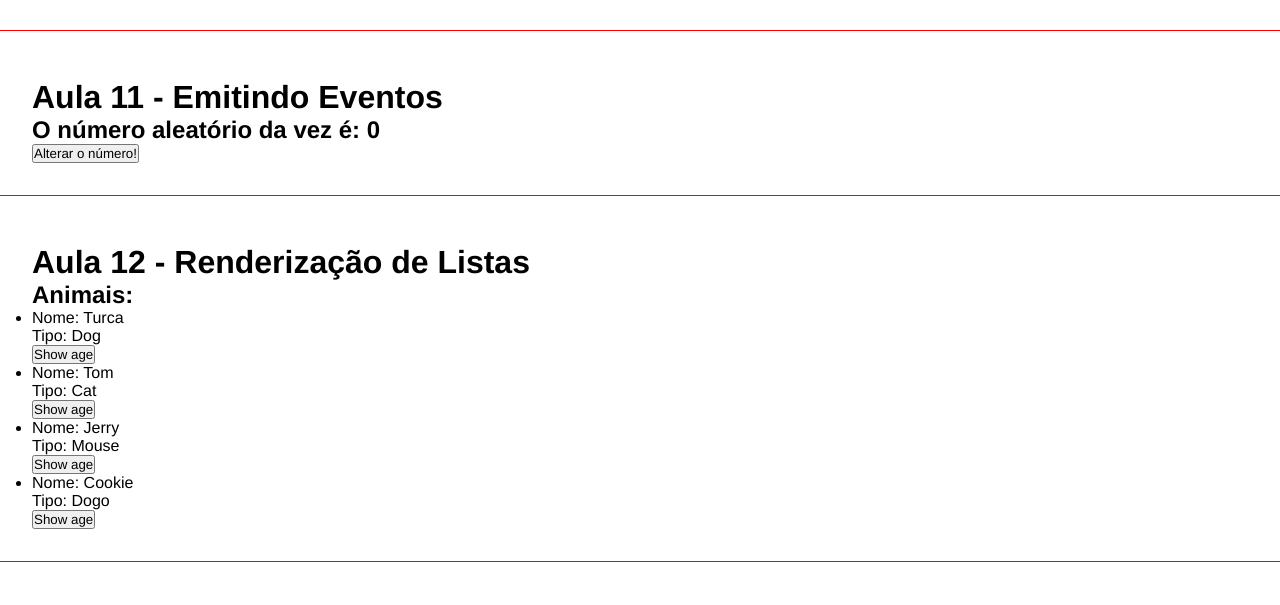
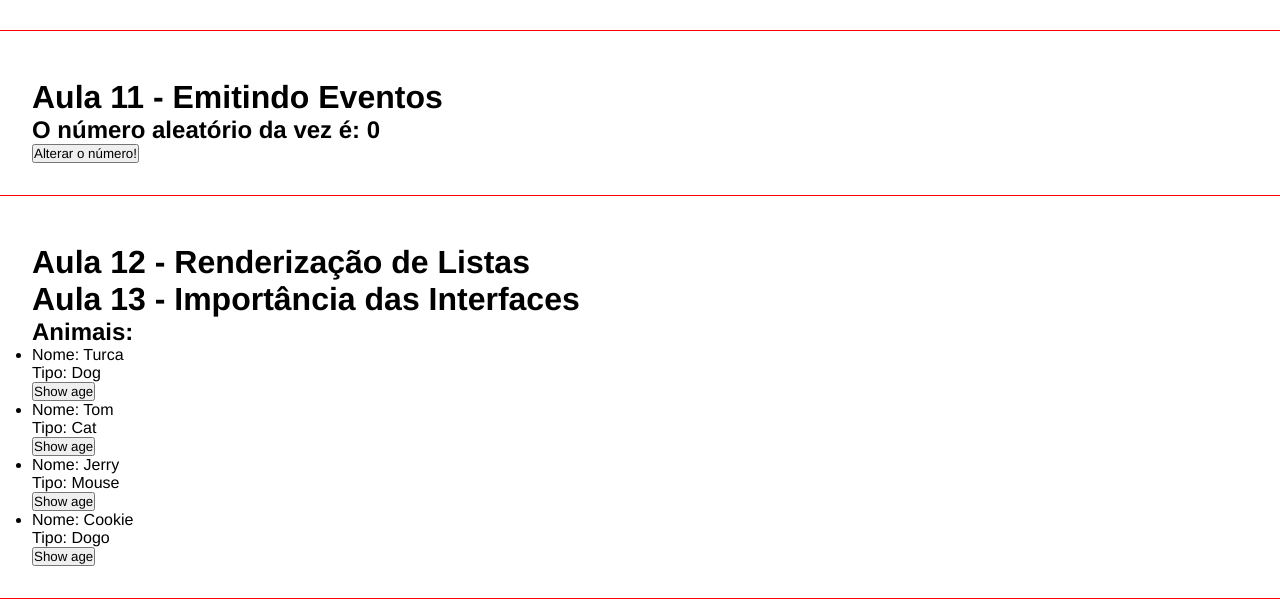
Before and after one commit to Josius/Estudos-Angular-Parte-1-Fundamentos, an Angular app: page / in a window 1280 px wide. Shown: the part 1264-1869 px from the top of the page. Built offline with nearby package versions, Linux system fonts and the light colour scheme.

Commit message:
adiciona info sobre aula na visualização

```diff
--- a/src/app/components/list-render/list-render.component.html
+++ b/src/app/components/list-render/list-render.component.html
@@ -1,5 +1,6 @@
 <div class="aula">
     <h1>Aula 12 - Renderização de Listas</h1>
+    <h1>Aula 13 - Importância das Interfaces</h1>
     <h2>Animais:</h2>
     <ul>
         <li *ngFor="let animal of animals">
```
